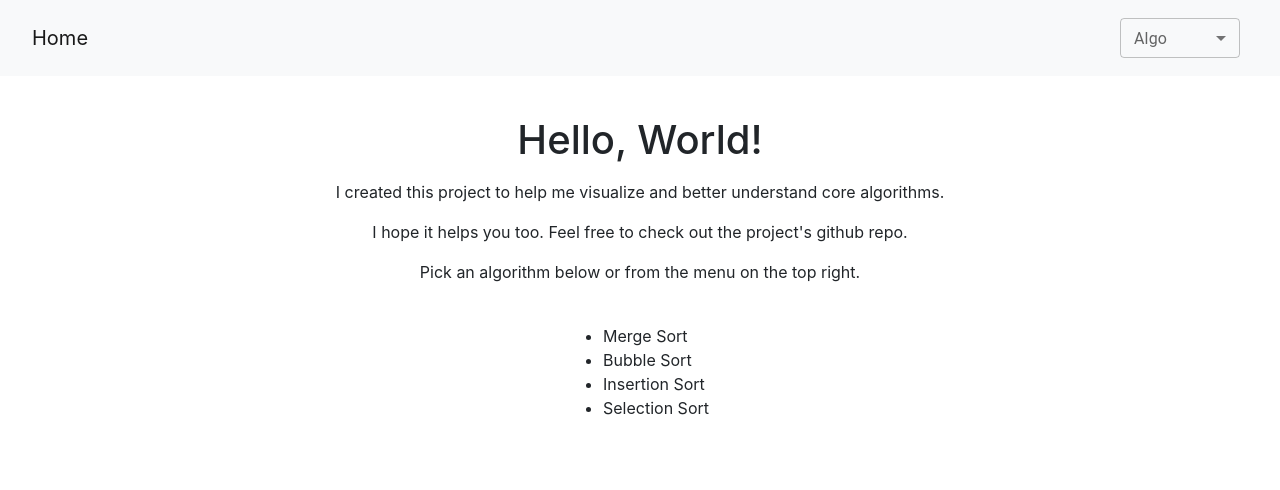
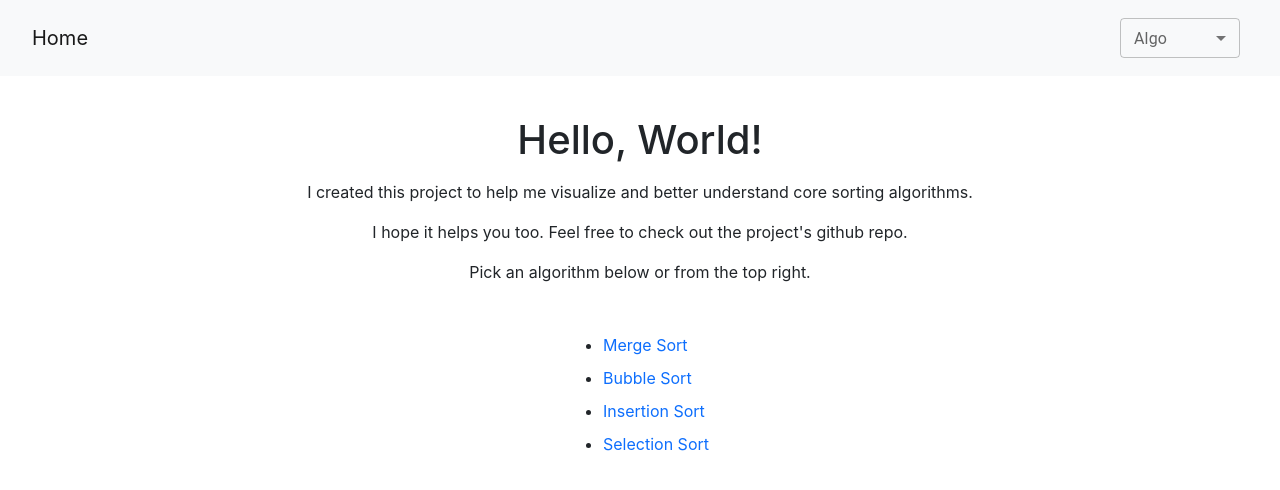
Before and after one commit to c-portillo/algo-visualizer, a React (Create React App) app: page /#/ in a window 1280 px wide. Shown: the top 490 px of the page. Built offline with nearby package versions, Linux system fonts and the light colour scheme.

Commit message:
Refactor

```diff
--- a/package.json
+++ b/package.json
@@ -2,7 +2,7 @@
   "name": "sorting-visualizer",
   "version": "0.1.0",
   "private": true,
-  "homepage": "https://c-portillo.github.io/sorting-visualizer",
+  "homepage": "https://c-portillo.github.io/algo-visualizer",
   "dependencies": {
     "@emotion/react": "^11.8.2",
     "@emotion/styled": "^11.8.1",
--- a/src/App.js
+++ b/src/App.js
@@ -1,23 +1,19 @@
 import React, { useState, useEffect } from 'react';
+import { HashRouter, Route, Link, Switch } from "react-router-dom";
+
 import Home from './pages/home/home.component';
 import NavBar from './components/navbar/navbar.component';
 import MergeSort from './pages/merge-sort/merge-sort.component';
 import BubbleSort from './pages/bubble-sort/bubble-sort.component';
 import SelectionSort from './pages/selection-sort/selection-sort.component';
 import InsertionSort from './pages/insertion-sort/insertion-sort.component';
-import { HashRouter, Route, Link, Switch } from "react-router-dom";
 
 import './App.css';
 
 function App() {
   const [page, setPage] = useState("");
 
-  useEffect(() => {
-    console.log(page);
-  }, [page]);
-
   return (
-    // <HashRouter basename="/sorting-visualizer/">
     <HashRouter>
       <div>
         <NavBar currentPage={page} />
--- a/src/components/algo-select/algo-select.component.jsx
+++ b/src/components/algo-select/algo-select.component.jsx
@@ -23,7 +23,6 @@ function AlgoSelect({ currentPage }) {
         <FormControl sx={{ m: 1, minWidth: 120 }} size="small">
             <InputLabel id="demo-select-small">Algo</InputLabel>
             <Select
-
                 displayEmpty={false}
                 labelId="demo-select-small"
                 id="demo-select-small"
@@ -32,7 +31,6 @@ function AlgoSelect({ currentPage }) {
                 onChange={handleChange}
             >
                 {/* <MenuItem className="menu-item" value=""> <em> Random </em> </MenuItem> */}
-
                 <MenuItem className="menu-item" value={'merge-sort'}> <Link className="menu-algo" to="/merge-sort"> Merge Sort </Link> </MenuItem>
                 <MenuItem className="menu-item" value={'bubble-sort'}> <Link className="menu-algo" to="/bubble-sort"> Bubble Sort </Link> </MenuItem>
                 <MenuItem className="menu-item" value={'insertion-sort'}> <Link className="menu-algo" to="/insertion-sort"> Insertion Sort </Link> </MenuItem>
--- a/src/pages/home/home.component.jsx
+++ b/src/pages/home/home.component.jsx
@@ -1,4 +1,5 @@
 import React, { useEffect } from "react";
+import { Link } from "react-router-dom/cjs/react-router-dom.min";
 
 import './home.styles.scss'
 
@@ -11,16 +12,16 @@ const Home = ({ setPage }) => {
         <div style={{ textAlign: 'center' }}>
             <h1> Hello, World!</h1>
             <p />
-            <p> I created this project to help me visualize and better understand core algorithms. </p>
+            <p> I created this project to help me visualize and better understand core sorting algorithms. </p>
             <p> I hope it helps you too. Feel free to check out the project's github repo. </p>
-            <p> Pick an algorithm below or from the menu on the top right. </p>
+            <p> Pick an algorithm below or from the top right. </p>
             <br />
             <div style={{textAlign: 'left', display: 'inline-block' , margin: 'auto'}}>
                 <ul>
-                    <li> Merge Sort </li>
-                    <li> Bubble Sort </li>
-                    <li> Insertion Sort </li>
-                    <li> Selection Sort </li>
+                    <li className="algo-item"> <Link className="algo-link" to="/merge-sort"> Merge Sort </Link> </li>
+                    <li className="algo-item"> <Link className="algo-link" to="/bubble-sort"> Bubble Sort </Link> </li>
+                    <li className="algo-item"> <Link className="algo-link" to="/insertion-sort"> Insertion Sort </Link> </li>
+                    <li className="algo-item"> <Link className="algo-link" to="/selection-sort"> Selection Sort </Link> </li>
                 </ul>
             </div>
         </div>
--- a/src/pages/home/home.styles.scss
+++ b/src/pages/home/home.styles.scss
@@ -0,0 +1,7 @@
+.algo-item{
+    margin: 9px;
+
+    .algo-link {
+        text-decoration: none;
+    }
+}
--- a/src/utils/shared.js
+++ b/src/utils/shared.js
@@ -21,7 +21,6 @@ export const setBorderColor = (array, indices, color) => {
     for (const idx of indices) {
         array[idx].borderColor = color;
     }
-
     return array;
 }
 
@@ -34,7 +33,6 @@ export const setColors = (array, indices, color, border=true) => {
         array[idx].color = color;
         if (border) array[idx].borderColor = color;
     }
-
     return array;
 }
 
@@ -44,7 +42,6 @@ export const swap = (array, indices) => {
         const temp = array[indices[0]];
         array[indices[0]] = array[indices[1]];
         array[indices[1]] = temp;
-
         return array
     } else {
         throw new Error('in swap(array, indices), indices must be array of length 2');
```
Also changed, not shown: src/components/bar/bar.component.jsx (+6 -3 lines), src/components/sort-container/sort-container.jsx (+8 -1 lines).
